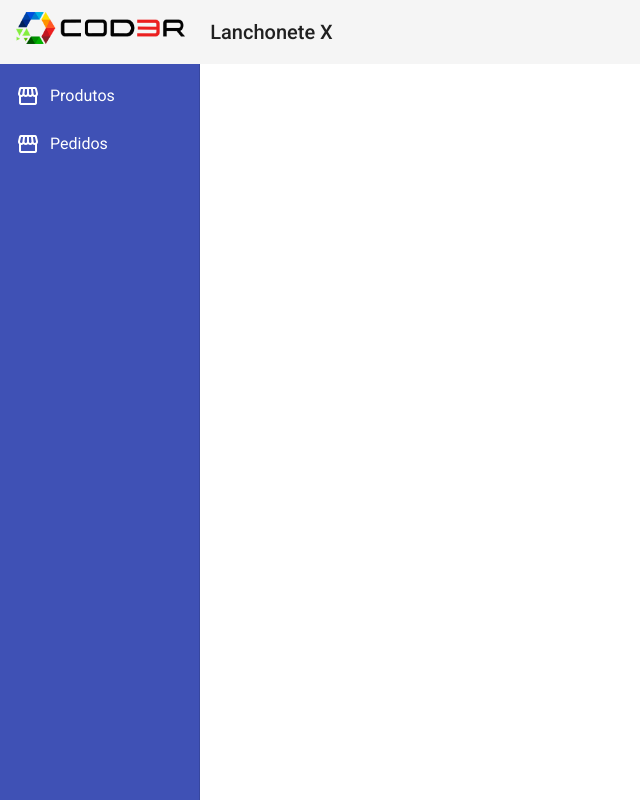
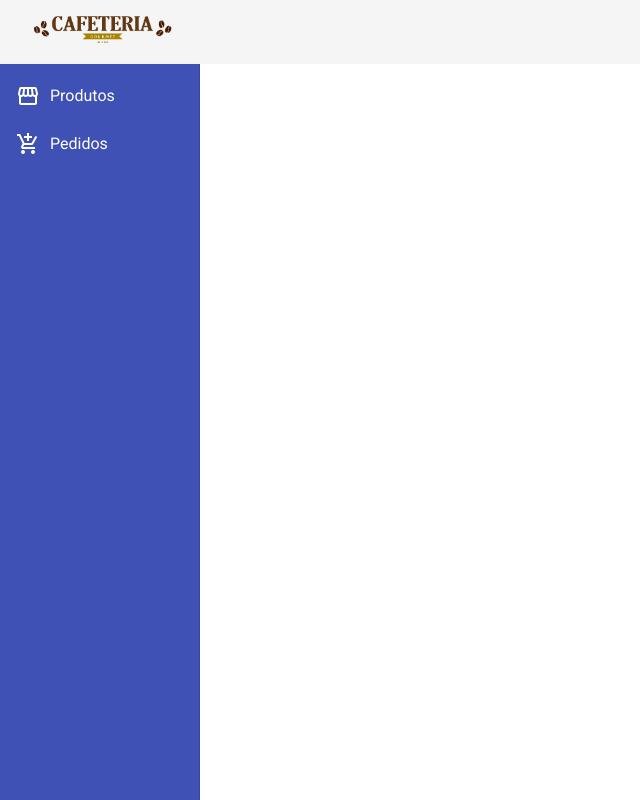
Before and after one commit to Laus-Vandresen/cafeteria-frontend, an Angular app: page / in a window 1280 px wide. Shown: the whole page, without its empty margins (0-640 px from the left). Built offline with nearby package versions, Linux system fonts and the light colour scheme.

Commit message:
icons changed

```diff
--- a/src/app/components/template/header/header.component.html
+++ b/src/app/components/template/header/header.component.html
@@ -2,9 +2,4 @@
     <span>
         <img class="logo" src="../../../../assets/logo.png" alt="logo">
     </span>
-    <span class="title-group">
-      <a>
-        Lanchonete X
-      </a>
-    </span>
 </mat-toolbar>
--- a/src/app/components/template/nav/nav.component.html
+++ b/src/app/components/template/nav/nav.component.html
@@ -9,7 +9,7 @@
       </a>
       <a mat-list-item routerLink="/orders">
         <i class="material-icons">
-          storefront
+          add_shopping_cart
         </i>
         Pedidos
       </a>
--- a/src/app/views/new-order/new-order.component.html
+++ b/src/app/views/new-order/new-order.component.html
@@ -27,7 +27,7 @@
         </i>
         {{ row.quantity ? row.quantity : 0 }}
         <i class="icon material-icons" (click)="addQuantity(row)" >
-          data_saver_on
+          add_circle
         </i>
     </td>
     </ng-container>
```
Also changed, not shown: src/assets/logo.png.
